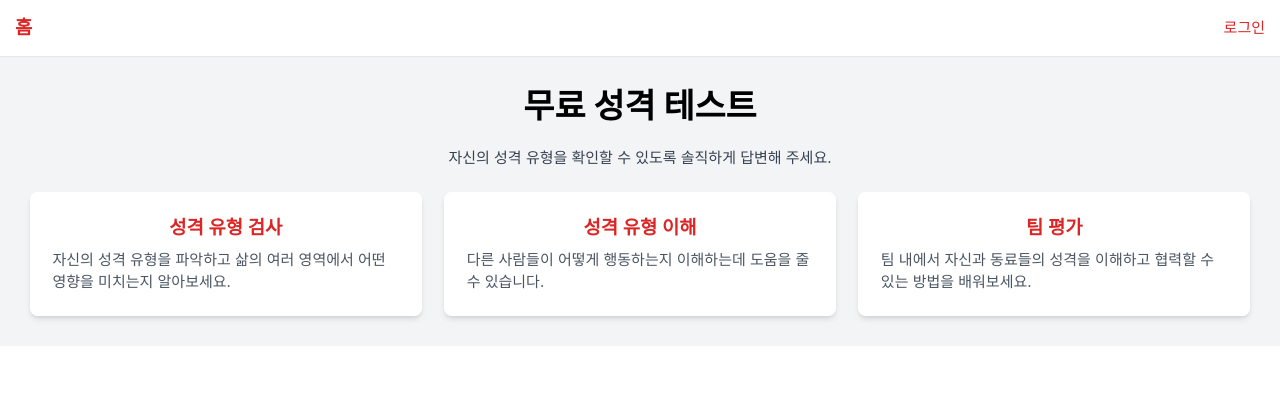
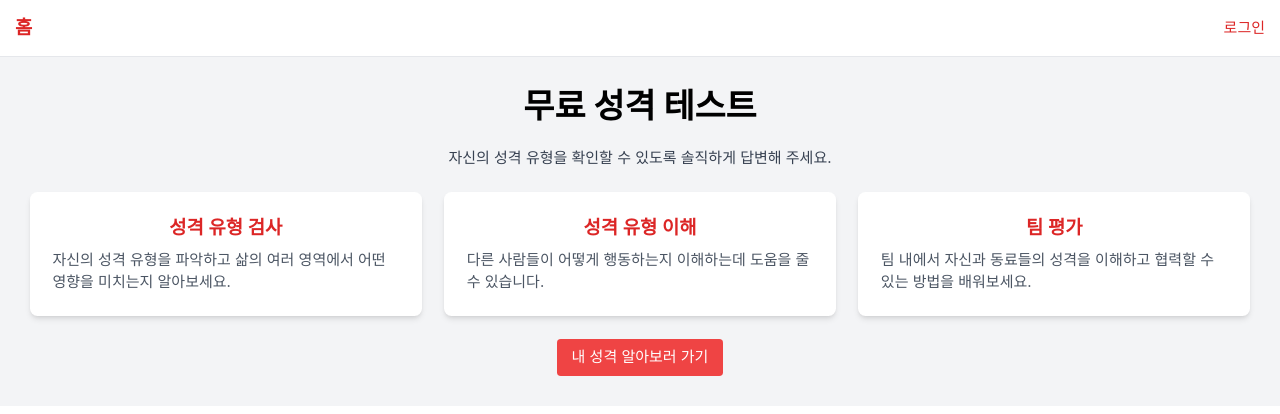
Before and after one commit to mbdyjk/Sparta_MbtiTest, a React (Vite) app in the folder mbtitest/: page / in a window 1280 px wide. Shown: the top 414 px of the page. Built offline with nearby package versions, Linux system fonts and the light colour scheme.

Commit message:
design: 내 성격 알아보러 가기 버튼 추가

```diff
--- a/mbtitest/src/pages/Home.jsx
+++ b/mbtitest/src/pages/Home.jsx
@@ -1,7 +1,12 @@
 import Header from "../components/Header";
 import SectionCard from "../components/SectionCard";
+import Button from "../components/common/Button";
 
 const Home = () => {
+  const handleClick = () => {
+    console.log("내 성격 알아보러 가기 클릭");
+  };
+
   return (
     <>
       <Header />
@@ -30,6 +35,15 @@ const Home = () => {
             description="팀 내에서 자신과 동료들의 성격을 이해하고 협력할 수 있는 방법을 배워보세요."
           />
         </div>
+
+        <div className="text-center mt-6">
+          <Button
+            onClick={handleClick}
+            className="bg-red-500 text-white border-2 border-transparent hover:bg-transparent hover:text-red-600 hover:border-blue-500"
+          >
+            내 성격 알아보러 가기
+          </Button>
+        </div>
       </div>
     </>
   );
```
